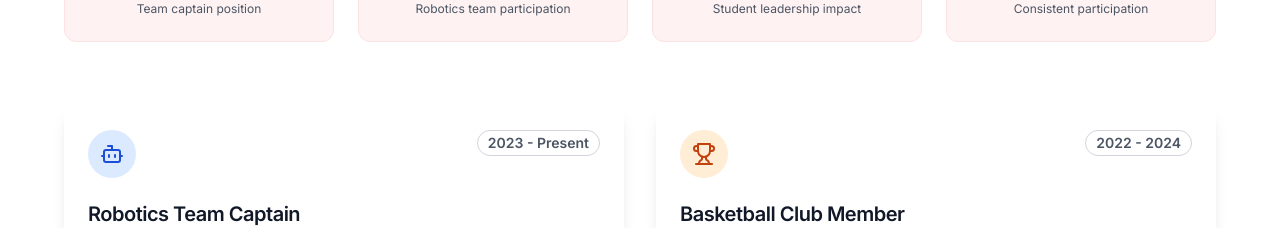
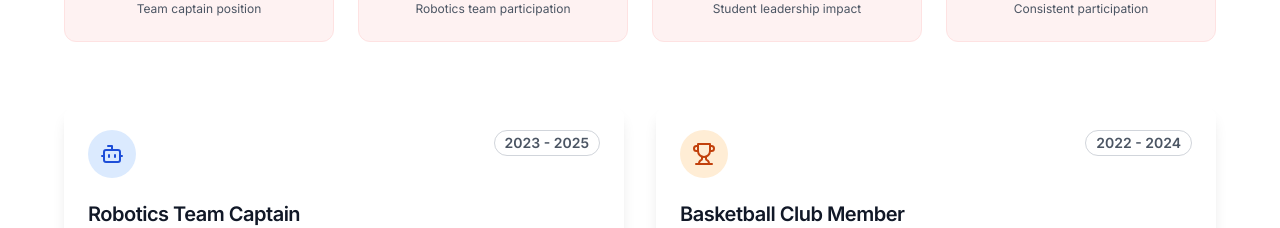
Before and after one commit to Avetiska-2/My-Portfolio, a React (Vite) app: page / in a window 1280 px wide. Shown: the part 5820-6048 px from the top of the page. Built offline with nearby package versions, Linux system fonts and the light colour scheme.

Commit message:
Update duration for Robotics Team Captain role

```diff
--- a/src/components/sections/Extracurriculars.tsx
+++ b/src/components/sections/Extracurriculars.tsx
@@ -10,7 +10,7 @@ const Extracurriculars = () => {
     {
       title: 'Robotics Team Captain',
       organization: 'John Burroughs High School',
-      duration: '2023 - Present',
+      duration: '2023 - 2025',
       description: 'Leading a team of 12 students in competitive robotics, managing project timelines, and mentoring new members in programming and engineering principles.',
       achievements: ['Regional Tournament Finalist', 'Team Leadership Award', 'Programming Excellence'],
       icon: Bot,
```
